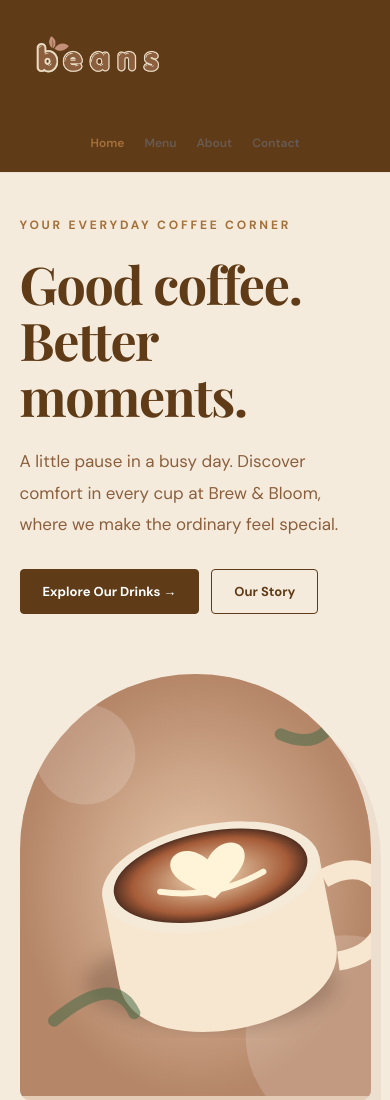
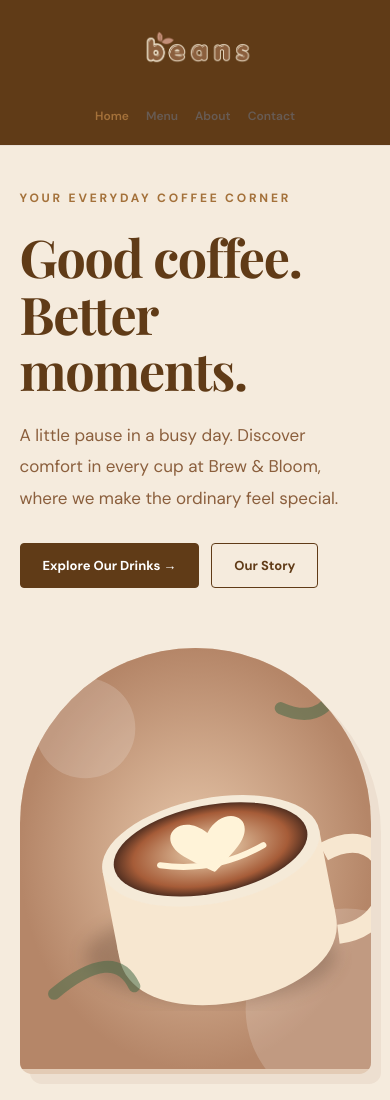
Before and after one commit to thebeancheese/beansbybeans, a website: page public/index.html in a window 390 px wide. Shown: the top 1100 px of the page. Drawn offline with nearby package versions, Linux system fonts and the light colour scheme.

Commit message:
Update beans by beans styling and Express routing

```diff
--- a/public/css/style.css
+++ b/public/css/style.css
@@ -843,3 +843,43 @@ h3 {
         padding: 25px;
     }
 }
+
+/* Navigation adjustments */
+
+.brand {
+    display: flex;
+    align-items: center;
+    flex-shrink: 0;
+}
+
+.brand img {
+    width: 150px;
+    max-width: 100%;
+    height: auto;
+    display: block;
+    object-fit: contain;
+}
+
+@media (max-width: 768px) {
+    .nav {
+        flex-wrap: wrap;
+        justify-content: center;
+        gap: 16px;
+    }
+
+    .nav-links {
+        display: flex;
+        flex-wrap: wrap;
+        justify-content: center;
+        gap: 15px;
+        width: 100%;
+    }
+
+    .nav-cta {
+        display: none;
+    }
+
+    .brand img {
+        width: 125px;
+    }
+}
```
